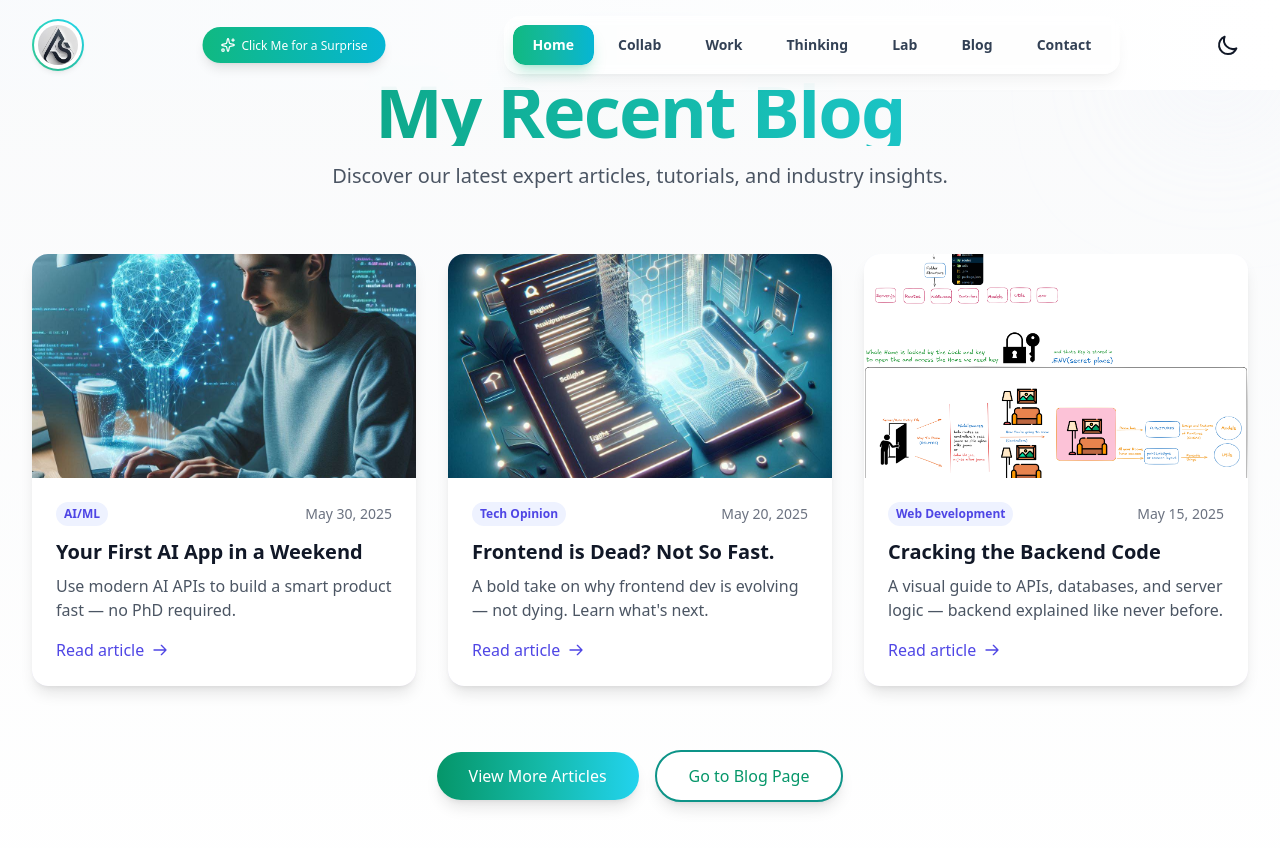
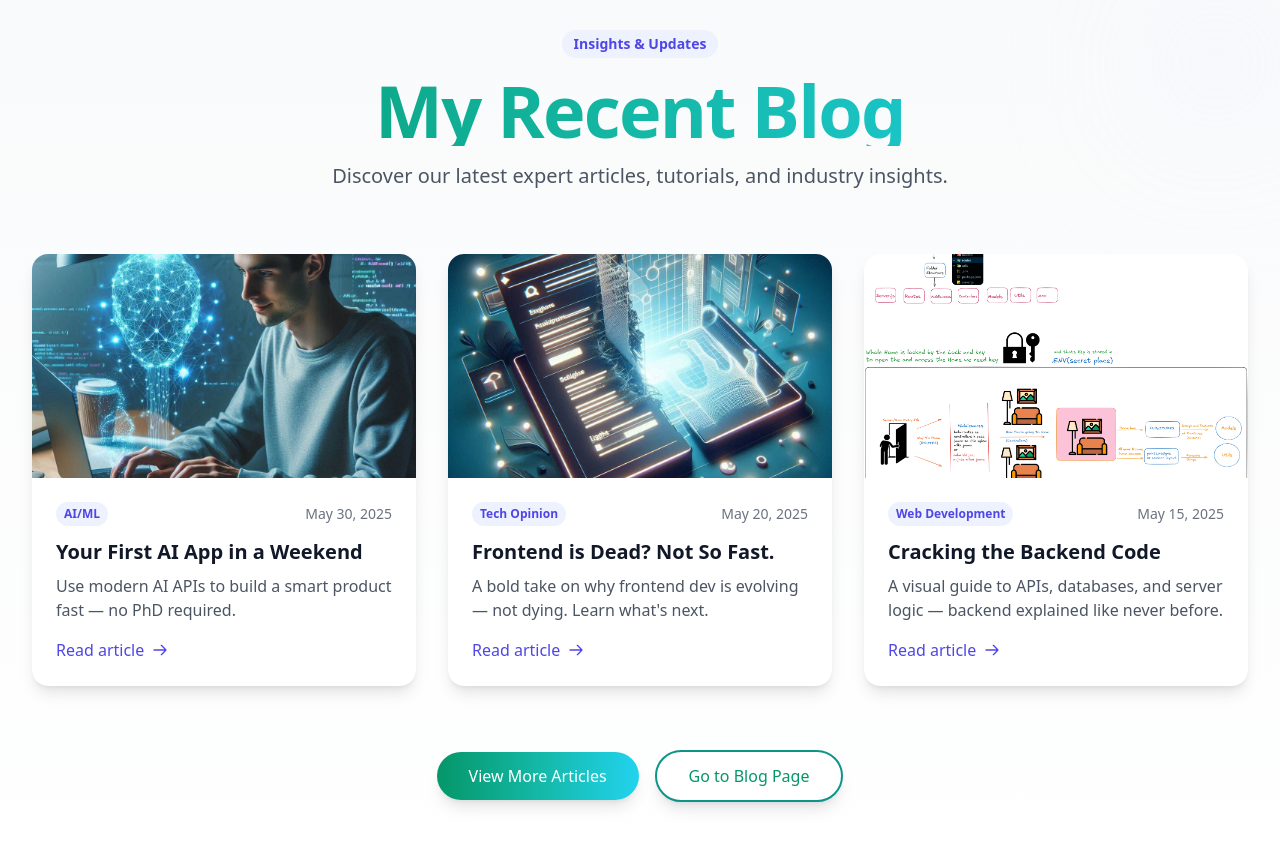
Before and after one commit to arpitshukla9/Portfolio-AS, a React (Vite) app in the folder client/: page /blog in a window 1280 px wide. Shown: the top 848 px of the page. Built offline with nearby package versions, Linux system fonts and the light colour scheme.

Commit message:
fix: remove navbar error

```diff
--- a/client/src/pages/BlogPage.jsx
+++ b/client/src/pages/BlogPage.jsx
@@ -1,11 +1,9 @@
 import React from 'react';
-import Navbar from '../components/Navbar.jsx';
 import Blog from '../components/Blog';
 
 const BlogPage = () => {
   return (
     <div className="min-h-screen bg-white dark:bg-gray-900 text-gray-900 dark:text-white">
-      <Navbar />
       <Blog />
     </div>
   );
--- a/client/src/pages/ContactPage.jsx
+++ b/client/src/pages/ContactPage.jsx
@@ -1,11 +1,9 @@
 import React from 'react';
-import Navbar from '../components/Navbar.jsx';
 import Contact from '../components/Contact.jsx';
 
 const ContactUsPage = () => {
   return (
     <div className="min-h-screen">
-      <Navbar />
       <div className="py-8">
         <Contact />
       </div>
--- a/client/src/pages/ThinkingPage.jsx
+++ b/client/src/pages/ThinkingPage.jsx
@@ -1,11 +1,9 @@
 import React from 'react';
-import Navbar from '../components/Navbar.jsx';
 import Think from '../components/Thinking.jsx';
 
 const ThinkingPage = () => {
   return (
     <div className="min-h-screen">
-      <Navbar />
       <div className="py-8">
         <Think />
       </div>
```
